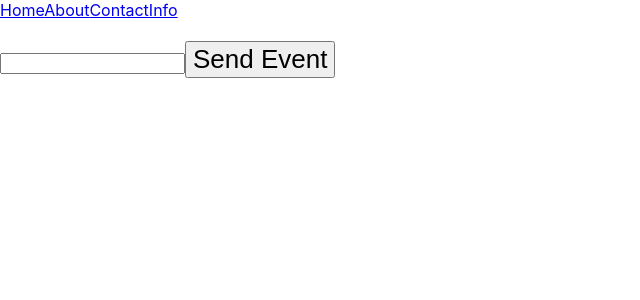
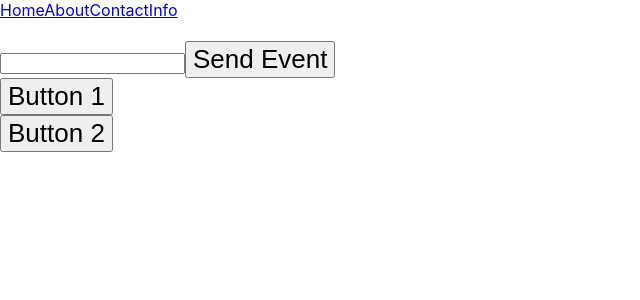
Before and after one commit to DaiTNgo/gg4, a React (Vite) app: page /info in a window 1280 px wide. Shown: the top 300 px of the page, without its empty margins (0-640 px from the left). Built offline with nearby package versions, Linux system fonts and the light colour scheme.

Commit message:
gtm button

```diff
--- a/src/Info.jsx
+++ b/src/Info.jsx
@@ -1,13 +1,13 @@
-import React, { useEffect, useRef, useState } from 'react';
-import ReactGA from 'react-ga4';
+import React, { useEffect, useRef, useState } from "react";
+import ReactGA from "react-ga4";
 
 function Info() {
-  const [text, setText] = useState('');
+    const [text, setText] = useState("");
     const refText = useRef();
     useEffect(() => {
         ReactGA.send({
-      hitType: 'pageview',
-      page: '/infodaingo',
+            hitType: "pageview",
+            page: "/infodaingo",
         });
     }, []);
 
@@ -17,10 +17,10 @@ function Info() {
         //   action: 'Text: ' + text,
         // });
         window.dataLayer.push({
-      category: 'Textttttttttt',
-      action: 'Text: ' + text,
+            category: "Textttttttttt",
+            action: "Text: " + text,
         });
-    setText('');
+        setText("");
         refText.current.focus();
     };
     return (
@@ -28,11 +28,20 @@ function Info() {
             <h1>{text}</h1>
             <input
                 ref={refText}
-        type='text'
+                type="text"
                 value={text}
                 onChange={(e) => setText(e.target.value)}
             />
             <button onClick={handleSendEvent}>Send Event</button>
+            <br />
+            <button id="btn-1" className="button-1">
+                Button 1
+            </button>
+
+            <br />
+            <button id="btn-2" className="button-2">
+                Button 2
+            </button>
         </div>
     );
 }
```
Lines whose indentation alone changed are shown as unchanged.
